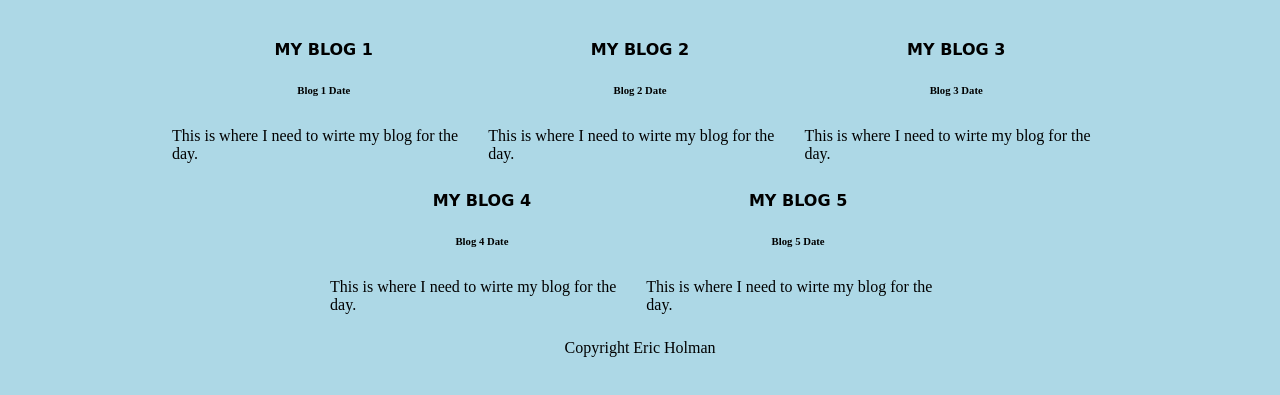
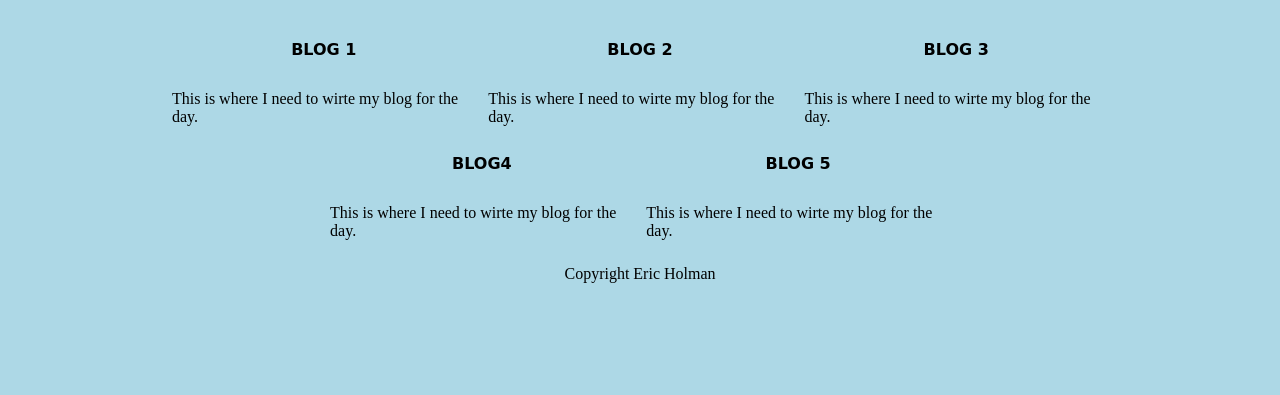
Before and after one commit to EHolman7/old-personalsite, a plain HTML site: page blog.html in a window 1280 px wide. Shown: the part 167-562 px from the top of the page. Drawn offline with Linux system fonts and the light colour scheme.

Commit message:
added JS to blog page

```diff
--- a/blog.html
+++ b/blog.html
@@ -18,7 +18,7 @@
 
 <div id="blog-container">
       <!-- Begin Blog 1 -->
-      <section class="blog">
+<!--       <section class="blog">
         <div class="title">
           <h4>My Blog 1</h4>
         </div>
@@ -28,10 +28,10 @@
         <div class="description">
           <p>This is where I need to wirte my blog for the day.</p>
         </div>
-      </section>
+      </section> -->
       <!-- End Blog 1 -->
       <!-- Begin Blog 2 -->
-      <section class="blog">
+     <!--  <section class="blog">
         <div class="title">
           <h4>My Blog 2</h4>
         </div>
@@ -41,10 +41,10 @@
         <div class="description">
           <p>This is where I need to wirte my blog for the day.</p>
         </div>
-      </section>
+      </section> -->
       <!-- End Blog 2 -->
       <!-- Begin Blog 3 -->
-      <section class="blog">
+     <!--  <section class="blog">
         <div class="title">
           <h4>My Blog 3</h4>
         </div>
@@ -54,10 +54,10 @@
         <div class="description">
           <p>This is where I need to wirte my blog for the day.</p>
         </div>
-      </section>
+      </section> -->
       <!-- End Blog 3 -->
       <!-- Begin Blog 4 -->
-      <section class="blog">
+    <!--   <section class="blog">
         <div class="title">
           <h4>My Blog 4</h4>
         </div>
@@ -67,10 +67,10 @@
         <div class="description">
           <p>This is where I need to wirte my blog for the day.</p>
         </div>
-      </section>
+      </section> -->
       <!-- End Blog 4 -->
       <!-- Begin Blog 5 -->
-      <section class="blog">
+     <!--  <section class="blog">
         <div class="title">
           <h4>My Blog 5</h4>
         </div>
@@ -80,11 +80,12 @@
         <div class="description">
           <p>This is where I need to wirte my blog for the day.</p>
         </div>
-      </section>
+      </section> -->
       <!-- End Blog 5 -->
     </div>
 
 <br>
 <footer id="copyright">Copyright Eric Holman</footer>
+<script type="text/javascript" src="main.js"></script>
 </body>
 </html>
--- /dev/null
+++ b/main.js
@@ -0,0 +1,63 @@
+var allBlogs = [];
+
+var blog1 = {
+  name: "Blog 1",
+  date: "",
+  description: "This is where I need to wirte my blog for the day."
+};
+
+var blog2 = {
+  name: "Blog 2",
+  date: "",
+  description: "This is where I need to wirte my blog for the day."
+};
+
+var blog3 = {
+  name: "Blog 3",
+  date: "",
+  description: "This is where I need to wirte my blog for the day."
+};
+
+var blog4 = {
+  name: "blog4",
+  date: "",
+  description: "This is where I need to wirte my blog for the day."
+};
+
+var blog5 = {
+  name: "Blog 5",
+  date: "",
+  description: "This is where I need to wirte my blog for the day."
+};
+
+allBlogs.push(blog1);
+allBlogs.push(blog2);
+allBlogs.push(blog3);
+allBlogs.push(blog4);
+allBlogs.push(blog5);
+
+console.log("All my Blogs: ", allBlogs);
+
+var blogContainer = document.getElementById("blog-container");
+
+for (var i = 0; i < allBlogs.length; i++){
+
+	var currentBlog = allBlogs[i];
+
+	var domString = "";
+
+  domString +=    '<section class="blog">';
+  domString +=        '<div class="title">';
+  domString +=          '<h4>' + currentBlog.name + '</h4>';
+  domString +=        '</div>';
+  domString +=        '<div class="date">';
+  domString +=          '<h6>' + currentBlog.date + '</h6>';
+  domString +=        '</div>';
+  domString +=        '<div class="description">';
+  domString +=          '<p>' + currentBlog.description + '</p>';
+  domString +=        '</div>';
+  domString +=      '</section>';
+
+    console.log("Dom String from for loop", domString)
+    blogContainer.innerHTML += domString;
+}
```
Also changed, not shown: about-me.html (line endings or trailing spaces), contact.html (line endings or trailing spaces), index.html (line endings or trailing spaces), main.css (line endings or trailing spaces), projects.html (line endings or trailing spaces).
